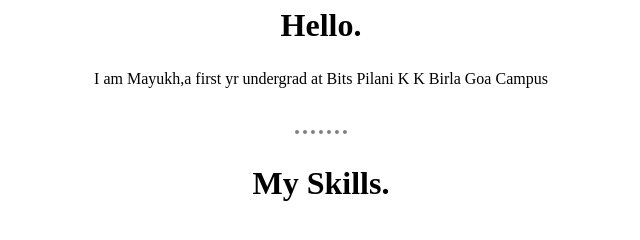
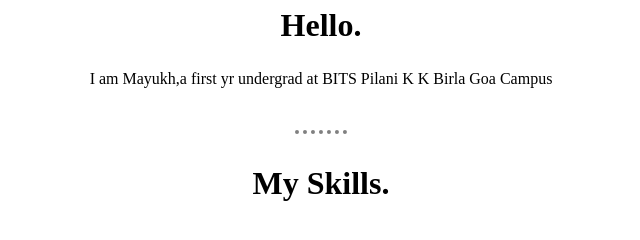
Before and after one commit to mayukhjana02/cv02, a plain HTML site: page index.html in a window 1280 px wide. Shown: the part 434-674 px from the top of the page, 319-959 px from the left. Drawn offline with Linux system fonts and the light colour scheme.

Commit message:
index changed

```diff
--- a/index.html
+++ b/index.html
@@ -22,7 +22,7 @@
        <div class="profile">
          <img class="profileimage" src="filename.jpg" alt="Profile Image">
          <h2>Hello.</h2>
-         <p>I am Mayukh,a first yr undergrad at Bits Pilani K K Birla Goa Campus</p>
+         <p>I am Mayukh,a first yr undergrad at BITS Pilani K K Birla Goa Campus</p>
          <br>
          <hr>
        </div>
```
